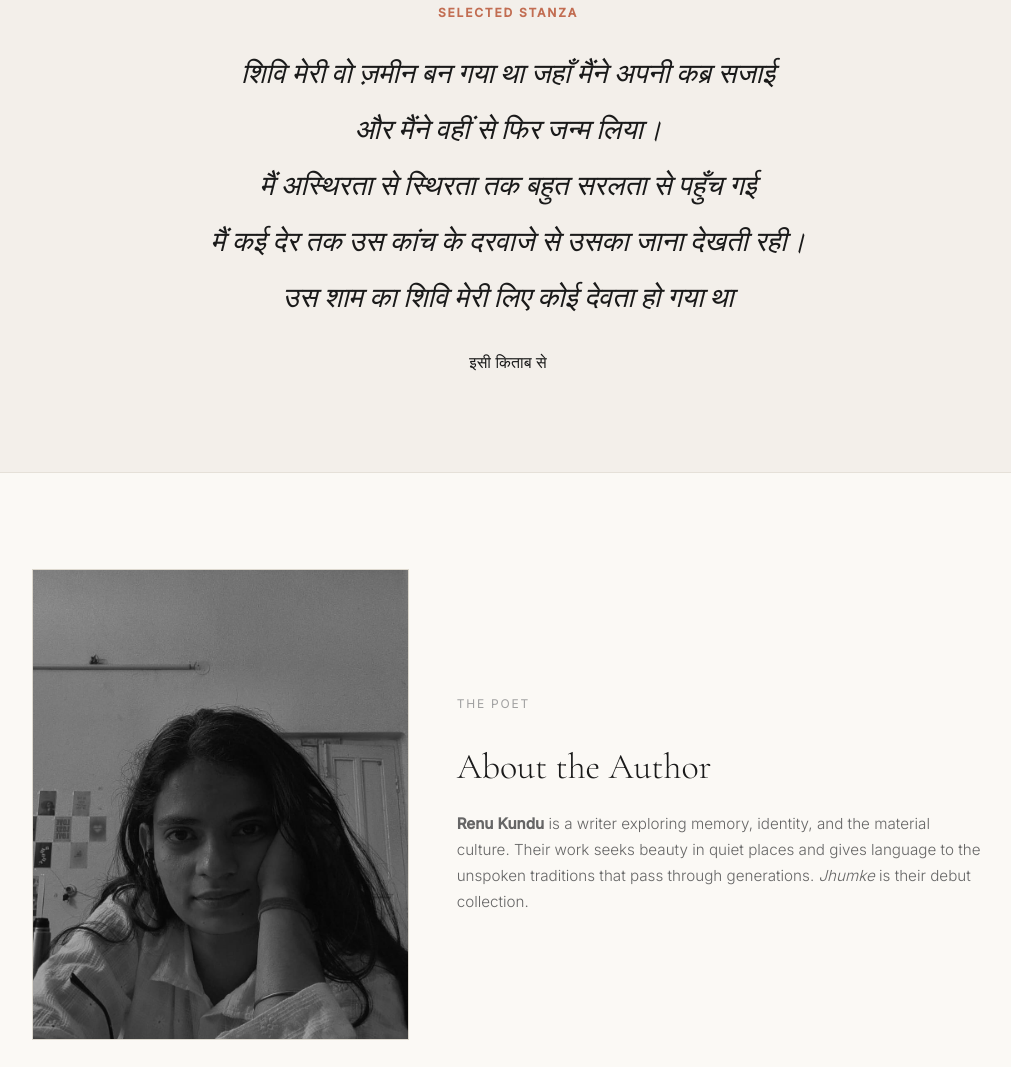
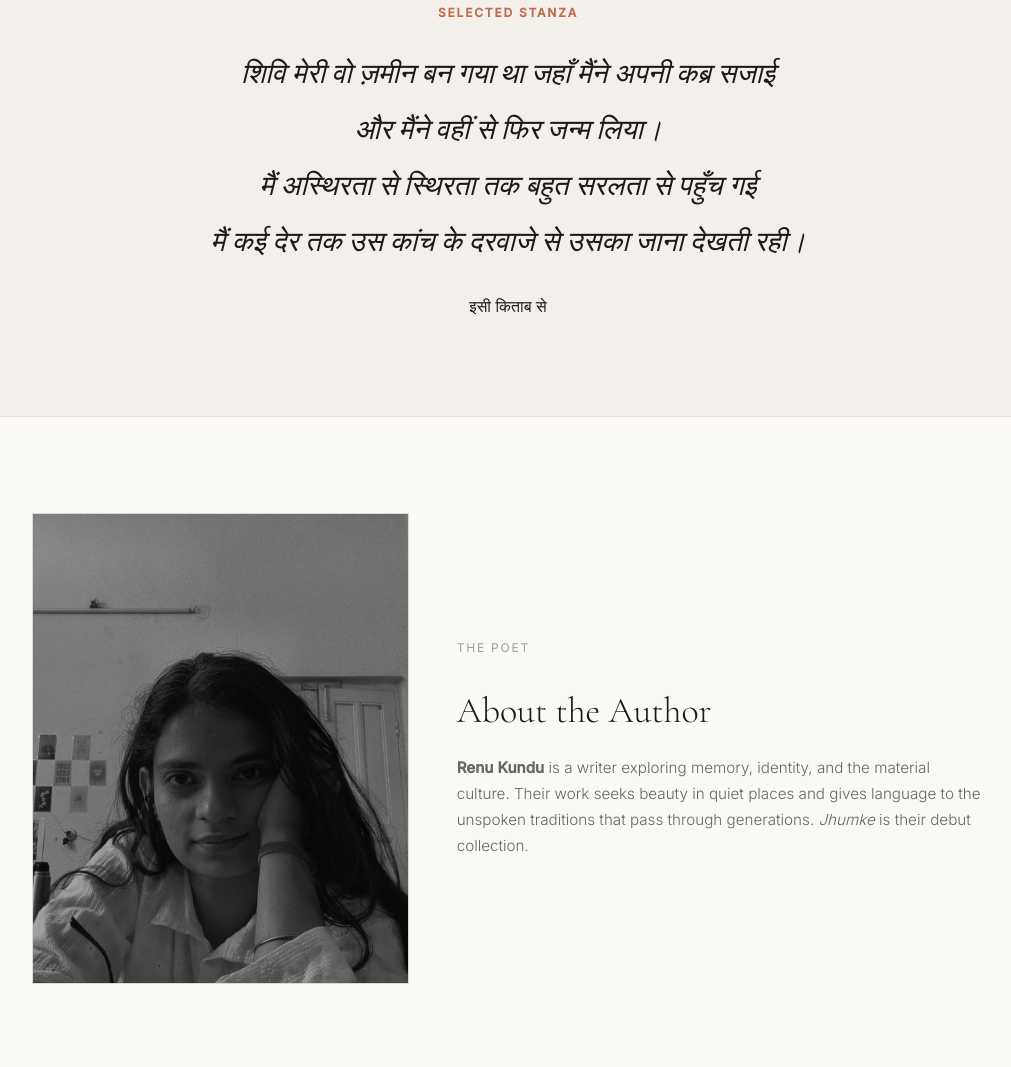
Before and after one commit to kundurenu91/bookweb, a plain HTML site: page index.html in a window 1280 px wide. Shown: the part 1130-2197 px from the top of the page, without its empty margins (132-1143 px from the left). Drawn offline with nearby package versions, Linux system fonts and the light colour scheme.

Commit message:
Update index.html

```diff
--- a/index.html
+++ b/index.html
@@ -541,7 +541,7 @@
         <p>और मैंने वहीं से फिर जन्म लिया।</p>
         <p>मैं अस्थिरता से स्थिरता तक बहुत सरलता से पहुँच गई</p>
         <p>मैं कई देर तक उस कांच के दरवाजे से उसका जाना देखती रही। </p>
-        <p>उस शाम का शिवि मेरी लिए कोई देवता हो गया था</p>
+
       </div>
       <p class="excerpt-source"></p>इसी किताब से</p>
     </div>
```
